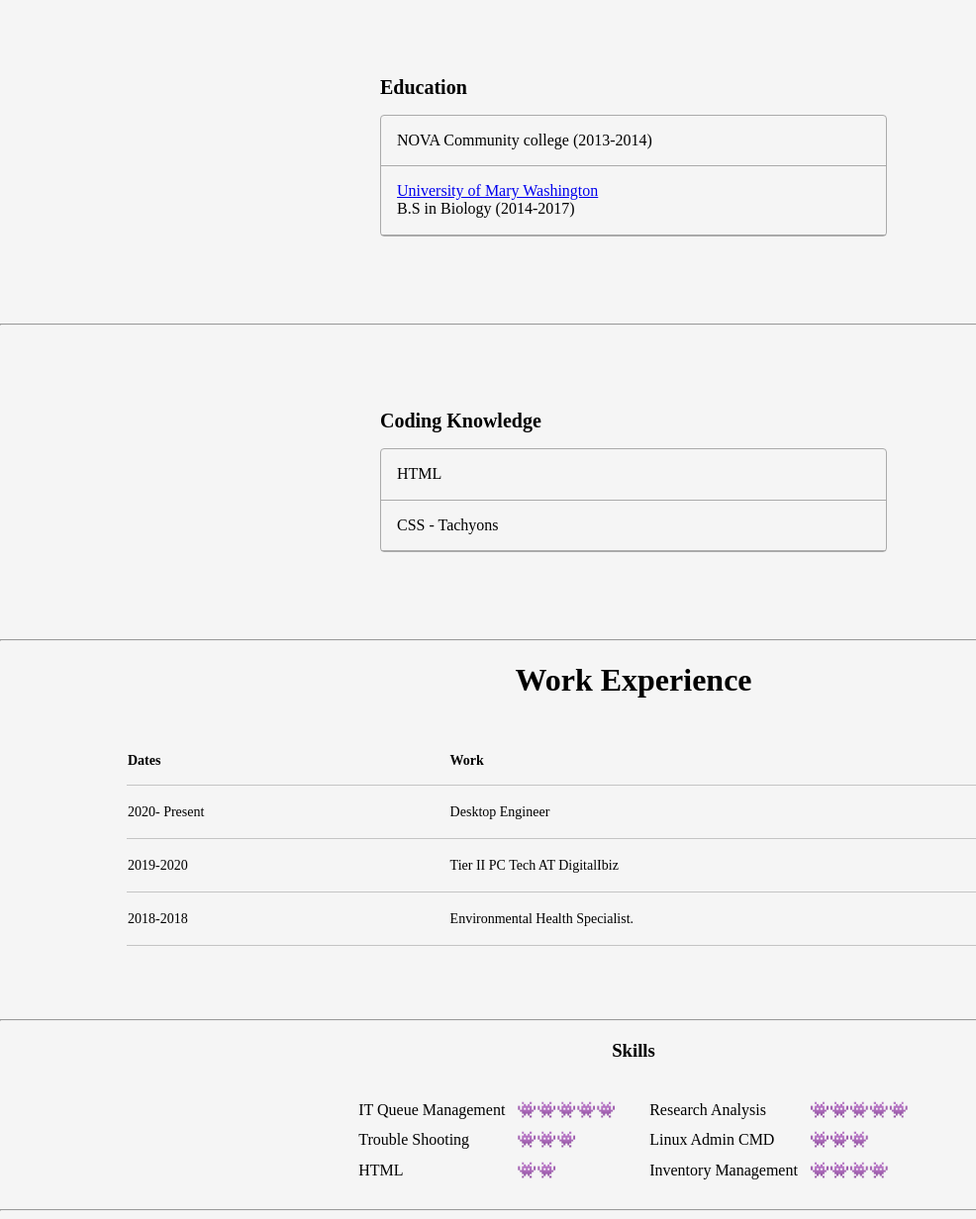
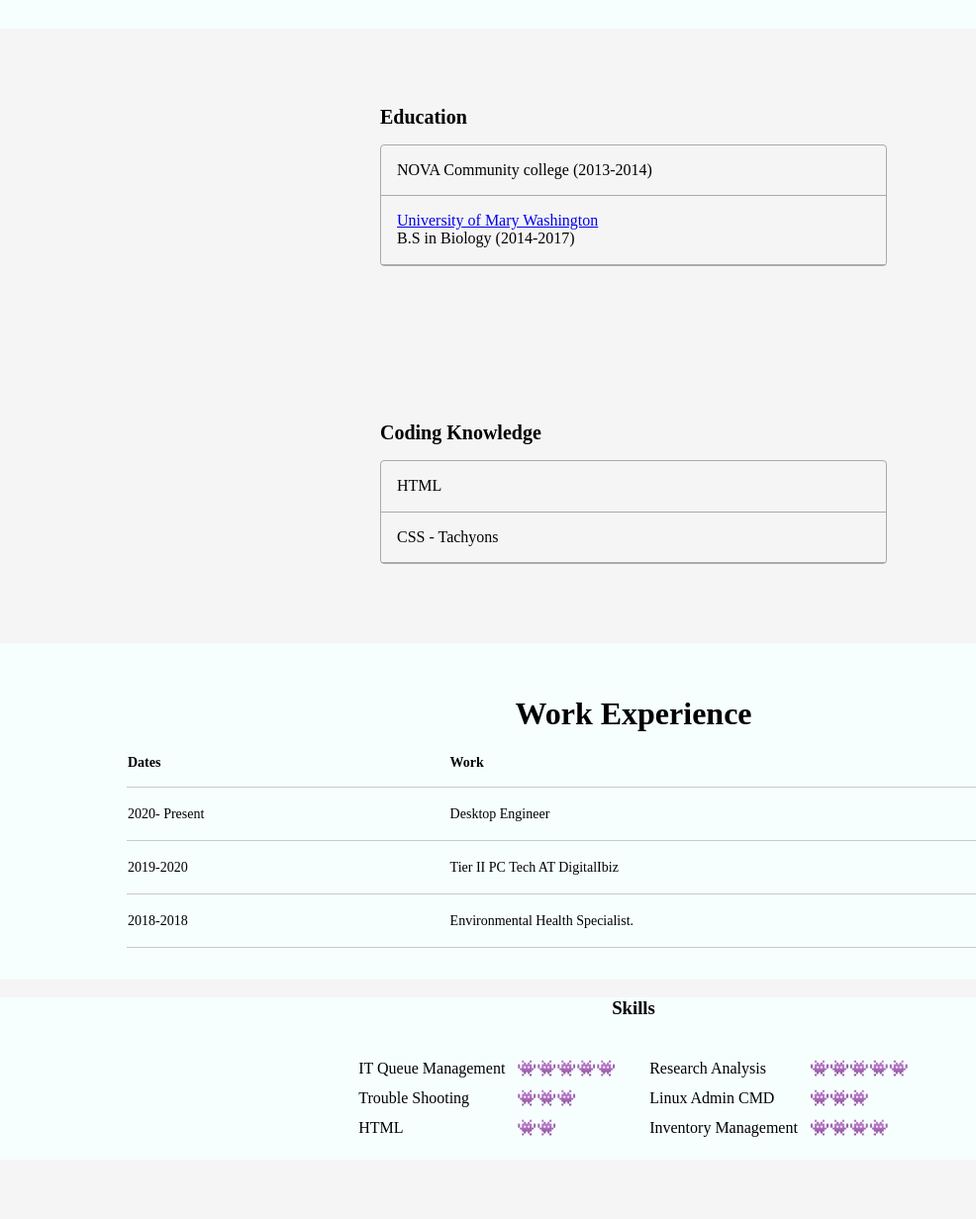
Before and after one commit to CJThornburg/cv, a plain HTML site: page src/index.html in a window 1280 px wide. Shown: the part 205-1437 px from the top of the page at 99% size, without its empty margins (0-986 px from the left). After the commit the page ends 1377 px from the top, so only its background shows below. Drawn offline with nearby package versions, Linux system fonts and the light colour scheme.

Commit message:
background colors & hr removal

```diff
--- a/src/index.html
+++ b/src/index.html
@@ -16,7 +16,7 @@
     </head>
 
    <body>
-      <div class="center" style="display:flex; justify-content: center;">
+      <div class="center 	bg-washed-blue pa3 pb4 " style="display:flex; justify-content: center;">
           <div class="pa3">
               <img
               style="max-width: 150px; border-radius: 22px;"
@@ -26,6 +26,7 @@
           <div class="pa3">
             <h1> Chris Thornburg</h1>
             <p>Biology major working in the IT field learning how to code.</p>
+            <div class="center">
             <a class="no-underline near-white bg-animate bg-near-black hover-bg-gray inline-flex items-center ma1 tc br2 pa2" href="https://www.linkedin.com/in/chris-thornburg-40b81297"LinkedIn">
               <svg class="dib h1 w1" fill="currentColor" xmlns="http://www.w3.org/2000/svg" viewBox="0 0 16 16" fill-rule="evenodd" clip-rule="evenodd" stroke-linejoin="round" stroke-miterlimit="1.414"><path d="M13.632 13.635h-2.37V9.922c0-.886-.018-2.025-1.234-2.025-1.235 0-1.424.964-1.424 1.96v3.778h-2.37V6H8.51V7.04h.03c.318-.6 1.092-1.233 2.247-1.233 2.4 0 2.845 1.58 2.845 3.637v4.188zM3.558 4.955c-.762 0-1.376-.617-1.376-1.377 0-.758.614-1.375 1.376-1.375.76 0 1.376.617 1.376 1.375 0 .76-.617 1.377-1.376 1.377zm1.188 8.68H2.37V6h2.376v7.635zM14.816 0H1.18C.528 0 0 .516 0 1.153v13.694C0 15.484.528 16 1.18 16h13.635c.652 0 1.185-.516 1.185-1.153V1.153C16 .516 15.467 0 14.815 0z" fill-rule="nonzero"/></svg>
               <span class="f6 ml3 pr2">LinkedIn</span>
@@ -39,11 +40,12 @@
               <span class="f6 ml3 pr2">Twitter</span>
             </a>
           </div>
+          </div>
 
      </div>
 
-      <hr>
-      <article class="pa3 pa5-ns">
+
+      <article class="pa3 pa5-ns ">
         <h1 class="f4 bold center mw6">Education</h1>
         <ul class="list pl0 ml0 center mw6 ba b--light-silver br2">
           <li class="ph3 pv3 bb b--light-silver">NOVA Community college (2013-2014)</li>
@@ -51,7 +53,7 @@
         </ul>
       </article>
 
-      <hr>
+
       <article class="pa3 pa5-ns">
         <h1 class="f4 bold center mw6">Coding Knowledge</h1>
         <ul class="list pl0 ml0 center mw6 ba b--light-silver br2">
@@ -60,9 +62,9 @@
         </ul>
       </article>
 
-      <hr>
+      <div class="pa4 ma0 bg-washed-blue ">
       <h1 style="text-align: center;" class="paf4 bold center mw6">Work Experience</h1>
-      <div class="pa4 ma3">
+
         <div class="overflow-auto">
           <table class="f6 w-100 mw8 center" cellspacing="0">
             <thead>
@@ -89,8 +91,8 @@
         </div>
       </div>
 
-      <br>
-      <hr>
+      <!-- <br class="bg-washed-blue"> -->
+      <div class= "bg-washed-blue">
       <h3 style="text-align: center;">Skills</h3>
 
       <table class="center" Cellspacing="10">
@@ -137,6 +139,6 @@
           </td>
         </tr>
       </table>
-      <hr>
+    </div>
   </body>
 </html>
```
